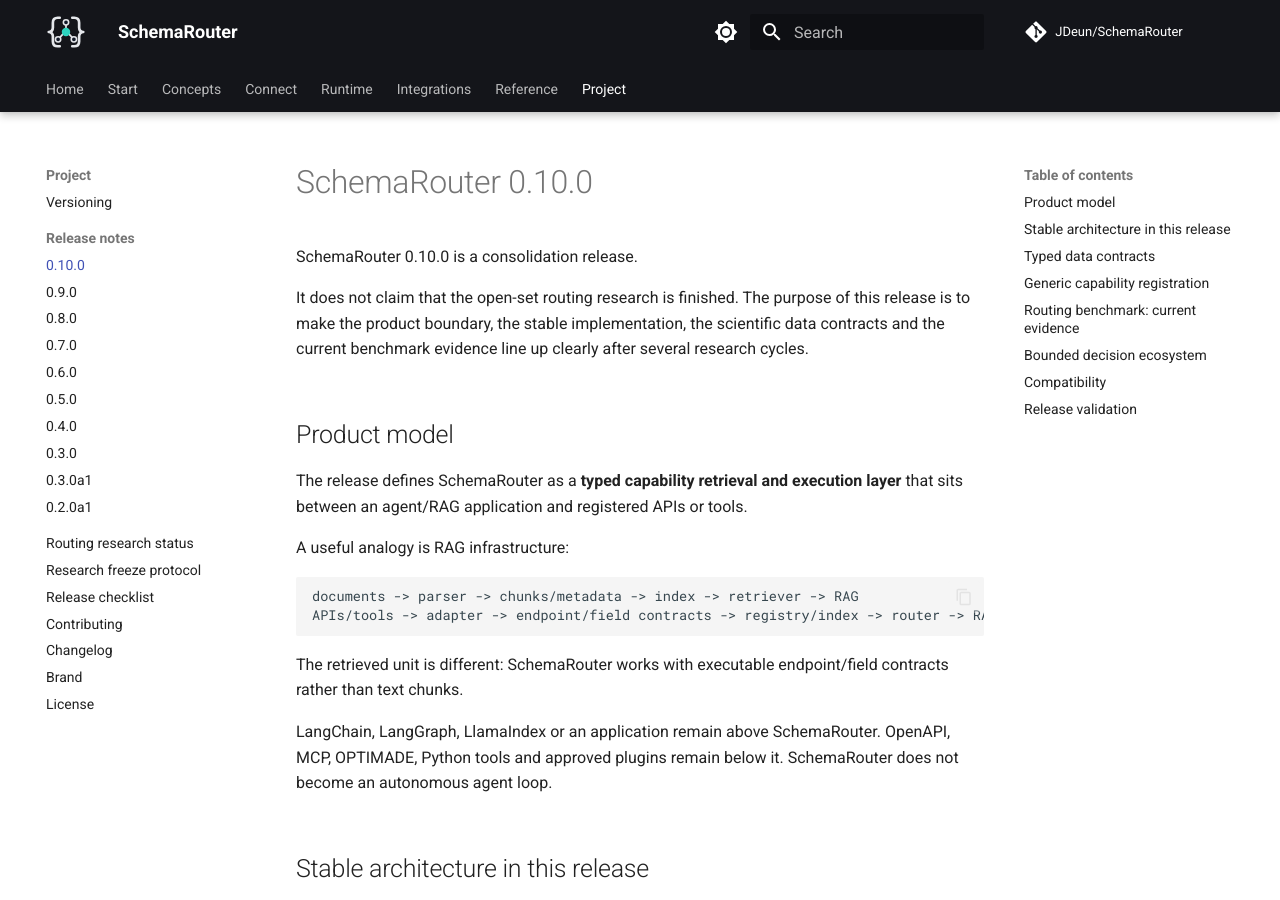
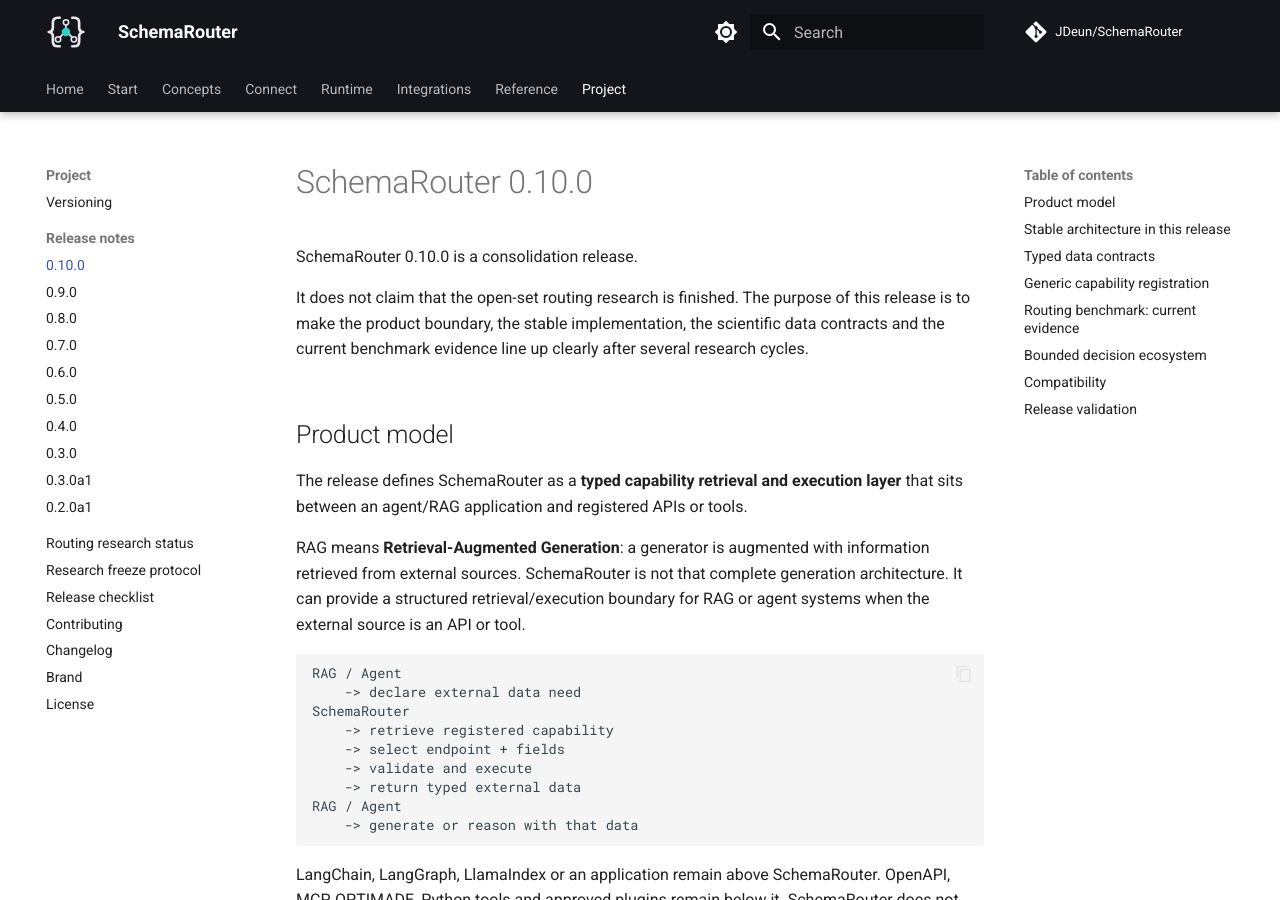
Before and after one commit to JDeun/SchemaRouter, an MkDocs documentation site: the page built from docs/releases/0.10.0.md, in a window 1280 px wide and 900 px high. Built offline with MkDocs 1.6.1 and Material for MkDocs 9.7.7, drawn with Linux system fonts in a browser that asks for light colours; comment, search, counter and statistics services are not loaded.

Commit message:
docs: correct RAG definition in 0.10 release notes

````diff
--- a/docs/releases/0.10.0.md
+++ b/docs/releases/0.10.0.md
@@ -11,15 +11,22 @@
 The release defines SchemaRouter as a **typed capability retrieval and execution layer** that sits
 between an agent/RAG application and registered APIs or tools.
 
-A useful analogy is RAG infrastructure:
+RAG means **Retrieval-Augmented Generation**: a generator is augmented with information retrieved
+from external sources. SchemaRouter is not that complete generation architecture. It can provide a
+structured retrieval/execution boundary for RAG or agent systems when the external source is an API
+or tool.
 
 ```text
-documents -> parser -> chunks/metadata -> index -> retriever -> RAG
-APIs/tools -> adapter -> endpoint/field contracts -> registry/index -> router -> RAG/agent
+RAG / Agent
+    -> declare external data need
+SchemaRouter
+    -> retrieve registered capability
+    -> select endpoint + fields
+    -> validate and execute
+    -> return typed external data
+RAG / Agent
+    -> generate or reason with that data
 ```
-
-The retrieved unit is different: SchemaRouter works with executable endpoint/field contracts rather
-than text chunks.
 
 LangChain, LangGraph, LlamaIndex or an application remain above SchemaRouter. OpenAPI, MCP,
 OPTIMADE, Python tools and approved plugins remain below it. SchemaRouter does not become an
````
